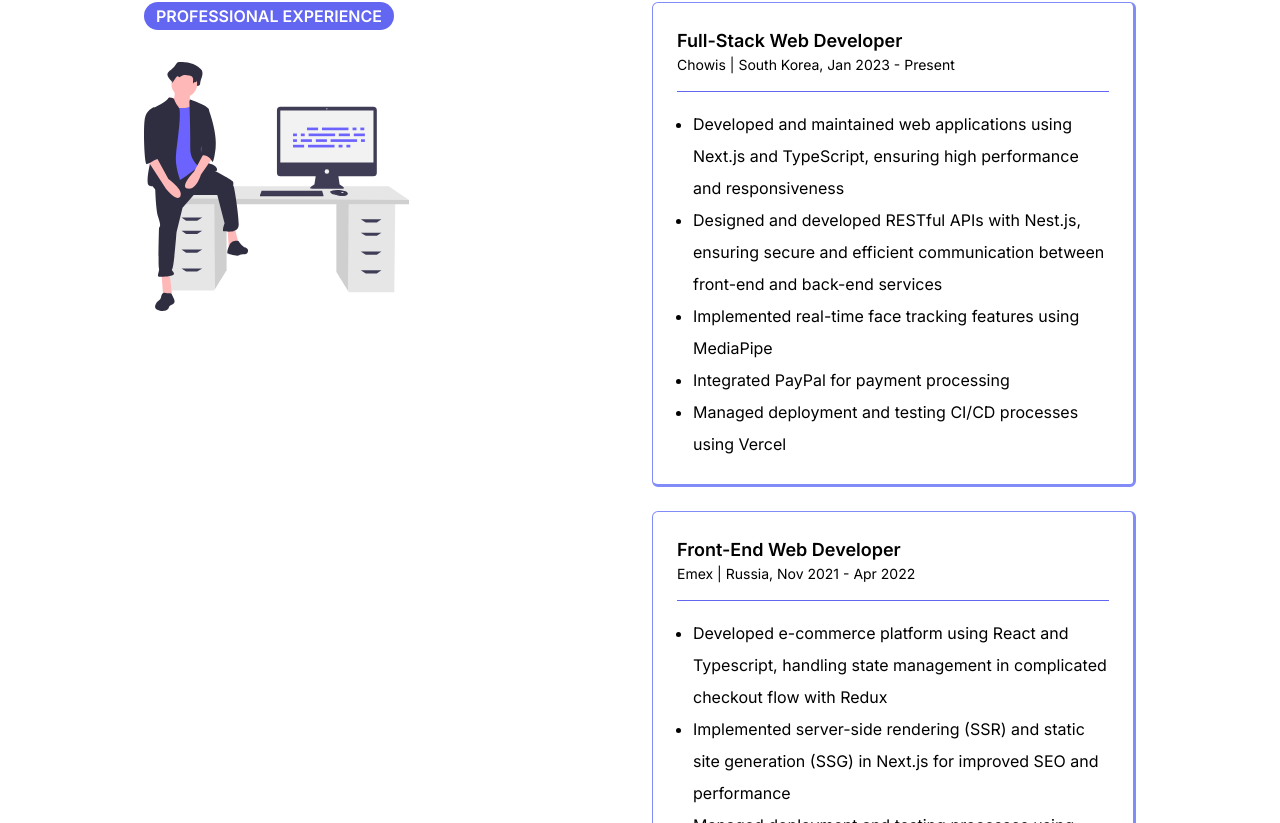
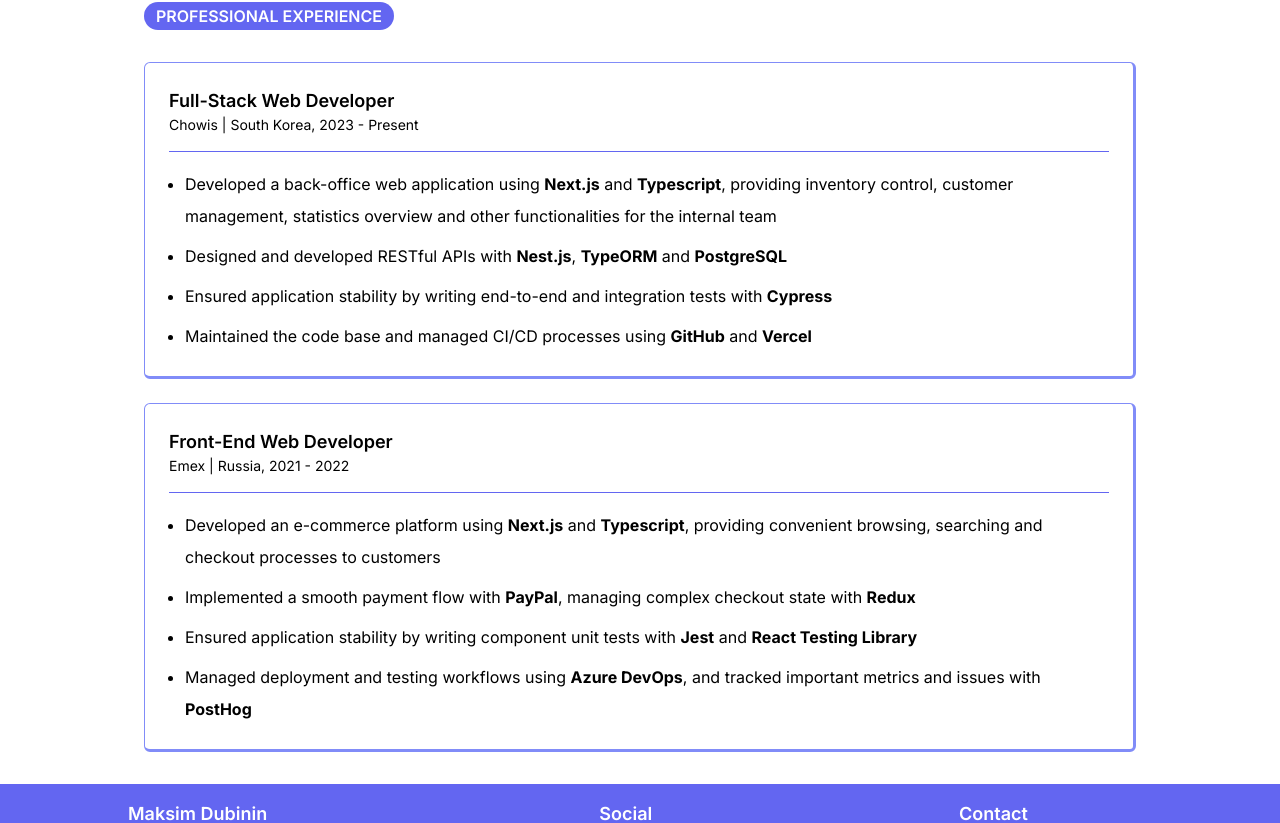
Before and after one commit to AnotherGosu/portfolio, a Next.js app: page /en in a window 1280 px wide. Shown: the part 1777-2600 px from the top of the page. Built offline with nearby package versions, Linux system fonts and the light colour scheme.

Commit message:
Updated experience section

```diff
--- /dev/null
+++ b/src/app/[locale]/(home)/components/Experience/components/Card/index.tsx
@@ -0,0 +1,26 @@
+interface CardProps {
+  title: string;
+  description: string;
+  items: string[];
+}
+
+export const Card = ({ title, description, items }: CardProps) => {
+  return (
+    <article className="rounded-md border border-b-[3px] border-r-[3px] border-indigo-400 p-6">
+      <h3 className="text-lg font-semibold">{title}</h3>
+
+      <p className="text-sm">{description}</p>
+
+      <div className="my-4 h-[1px] bg-indigo-500" />
+
+      <ul className="flex list-disc flex-col gap-2 pl-4 leading-loose">
+        {items.map((item, idx) => (
+          <li
+            key={idx}
+            dangerouslySetInnerHTML={{ __html: item }}
+          />
+        ))}
+      </ul>
+    </article>
+  );
+};
--- a/src/app/[locale]/(home)/components/Experience/index.tsx
+++ b/src/app/[locale]/(home)/components/Experience/index.tsx
@@ -1,11 +1,8 @@
-import Image from "next/image";
-
-import expirienceImg from "@/images/experience.svg";
-
 import { Dict } from "@/utils/localization";
 
-import { Card } from "@/components/common/Card";
 import { Heading } from "@/components/common/Heading";
+
+import { Card } from "./components/Card";
 
 interface ExperienceProps {
   dict: Dict;
@@ -13,44 +10,31 @@
 
 export const Experience = ({ dict }: ExperienceProps) => {
   return (
-    <section className="grid grid-cols-1 lg:grid-cols-2 lg:gap-6">
-      <div>
-        <Heading>{dict.experience.heading}</Heading>
-
-        <Image
-          src={expirienceImg}
-          alt={dict.experience.heading}
-          height={250}
-          className="hidden lg:block"
-        />
-      </div>
+    <section>
+      <Heading>{dict.experience.heading}</Heading>
 
       <div className="flex flex-col gap-6">
         <Card
           title={dict.experience.card_1.title}
-          subtitle={dict.experience.card_1.description}
-          className="border border-b-[3px] border-r-[3px] border-indigo-400"
-        >
-          <ul className="list-disc pl-4 leading-loose">
-            <li>{dict.experience.card_1.item_1}</li>
-            <li>{dict.experience.card_1.item_2}</li>
-            <li>{dict.experience.card_1.item_3}</li>
-            <li>{dict.experience.card_1.item_4}</li>
-            <li>{dict.experience.card_1.item_5}</li>
-          </ul>
-        </Card>
+          description={dict.experience.card_1.description}
+          items={[
+            dict.experience.card_1.item_1,
+            dict.experience.card_1.item_2,
+            dict.experience.card_1.item_3,
+            dict.experience.card_1.item_4,
+          ]}
+        />
 
         <Card
           title={dict.experience.card_2.title}
-          subtitle={dict.experience.card_2.description}
-          className="border border-b-[3px] border-r-[3px] border-indigo-400"
-        >
-          <ul className="list-disc pl-4 leading-loose">
-            <li>{dict.experience.card_2.item_1}</li>
-            <li>{dict.experience.card_2.item_2}</li>
-            <li>{dict.experience.card_2.item_3}</li>
-          </ul>
-        </Card>
+          description={dict.experience.card_2.description}
+          items={[
+            dict.experience.card_2.item_1,
+            dict.experience.card_2.item_2,
+            dict.experience.card_2.item_3,
+            dict.experience.card_2.item_4,
+          ]}
+        />
       </div>
     </section>
   );
--- a/src/components/common/Card/index.tsx
+++ /dev/null
@@ -1,33 +0,0 @@
-import { cn } from "@/utils/cn";
-
-interface CardProps {
-  title?: string;
-  children: React.ReactNode;
-  icon?: React.ReactNode;
-  subtitle?: string | React.ReactNode;
-  className?: string;
-}
-
-export const Card = ({
-  title,
-  icon,
-  subtitle,
-  children,
-  className,
-}: CardProps) => {
-  return (
-    <article className={cn("rounded-md p-6", className)}>
-      <div className="flex justify-between gap-2">
-        <h3 className="text-lg font-semibold">{title}</h3>
-
-        {icon}
-      </div>
-
-      {subtitle && <p className="text-sm">{subtitle}</p>}
-
-      <div className="my-4 h-[1px] bg-indigo-500" />
-
-      {children}
-    </article>
-  );
-};
--- a/src/locales/en.json
+++ b/src/locales/en.json
@@ -30,19 +30,19 @@
     "heading": "Professional Experience",
     "card_1": {
       "title": "Full-Stack Web Developer",
-      "description": "Chowis | South Korea, Jan 2023 - Present",
-      "item_1": "Developed and maintained web applications using Next.js and TypeScript, ensuring high performance and responsiveness",
-      "item_2": "Designed and developed RESTful APIs with Nest.js, ensuring secure and efficient communication between front-end and back-end services",
-      "item_3": "Implemented real-time face tracking features using MediaPipe",
-      "item_4": "Integrated PayPal for payment processing",
-      "item_5": "Managed deployment and testing CI/CD processes using Vercel"
+      "description": "Chowis | South Korea, 2023 - Present",
+      "item_1": "Developed a back-office web application using <b>Next.js</b> and <b>Typescript</b>, providing inventory control, customer management, statistics overview and other functionalities for the internal team",
+      "item_2": "Designed and developed RESTful APIs with <b>Nest.js</b>, <b>TypeORM</b> and <b>PostgreSQL</b>",
+      "item_3": "Ensured application stability by writing end-to-end and integration tests with <b>Cypress</b>",
+      "item_4": "Maintained the code base and managed CI/CD processes using <b>GitHub</b> and <b>Vercel</b>"
     },
     "card_2": {
       "title": "Front-End Web Developer",
-      "description": "Emex | Russia, Nov 2021 - Apr 2022",
-      "item_1": "Developed e-commerce platform using React and Typescript, handling state management in complicated checkout flow with Redux",
-      "item_2": "Implemented server-side rendering (SSR) and static site generation (SSG) in Next.js for improved SEO and performance",
-      "item_3": "Managed deployment and testing processes using Azure DevOps, recorded important metrics and issues with PostHog"
+      "description": "Emex | Russia, 2021 - 2022",
+      "item_1": "Developed an e-commerce platform using <b>Next.js</b> and <b>Typescript</b>, providing convenient browsing, searching and checkout processes to customers",
+      "item_2": "Implemented a smooth payment flow with <b>PayPal</b>, managing complex checkout state with <b>Redux</b>",
+      "item_3": "Ensured application stability by writing component unit tests with <b>Jest</b> and <b>React Testing Library</b>",
+      "item_4": "Managed deployment and testing workflows using <b>Azure DevOps</b>, and tracked important metrics and issues with <b>PostHog</b>"
     }
   },
   "footer": {
--- a/src/locales/ko.json
+++ b/src/locales/ko.json
@@ -30,19 +30,19 @@
     "heading": "경력",
     "card_1": {
       "title": "풀스택 웹 개발자",
-      "description": "(주)초위스커퍼니 | 대한민국, 1월 2023년 - 현재",
-      "item_1": "TypeScript와 Next.js를 사용하여 높은 성능과 반응성을 보장하는 웹 애플리케이션을 개발 및 유지 관리했습니다",
-      "item_2": "Nest.js를 사용하여 RESTful API를 설계하고 개발하여 프론트엔드와 백엔드 서비스 간의 안전하고 효율적인 통신을 보장했습니다",
-      "item_3": "MediaPipe를 사용하여 실시간 얼굴 추적 기능을 구현했습니다",
-      "item_4": "결제 처리를 위해 PayPal을 통합했습니다",
-      "item_5": "Vercel을 사용하여 배포 및 테스트 CI/CD 프로세스를 관리했습니다"
+      "description": "(주)초위스커퍼니 | 대한민국, 2023년 - 현재",
+      "item_1": "<b>Next.js</b>와 <b>TypeScript</b>를 사용하여 재고 관리, 고객 관리, 통계 개요 등 내부 팀을 위한 다양한 기능을 제공하는 백오피스 웹 애플리케이션을 개발함",
+      "item_2": "<b>Nest.js</b>, <b>TypeORM</b>, <b>PostgreSQL</b>로 RESTful API를 설계 및 개발함",
+      "item_3": "<b>Cypress</b>로 엔드투엔드 및 통합 테스트를 작성하여 애플리케이션의 안정성을 보장함",
+      "item_4": "<b>GitHub</b>과 <b>Vercel</b>을 사용하여 코드베이스를 유지 관리하고 CI/CD 프로세스를 관리함"
     },
     "card_2": {
       "title": "프론트엔드 웹 개발자",
-      "description": "Emex | 러시아, 10월 2021년 - 4월 2022년",
-      "item_1": "React와 TypeScript를 사용하여 전자상거래 플랫폼을 개발하고, Redux로 결제 흐름의 상태 관리를 처리했습니다",
-      "item_2": "Next.js에서 서버 사이드 렌더링(SSR) 및 정적 사이트 생성(SSG)을 구현하여 SEO와 성능을 향상시켰습니다",
-      "item_3": "Azure DevOps를 사용하여 배포 및 테스트 프로세스를 관리하고, PostHog로 중요한 지표와 이슈를 기록했습니다"
+      "description": "Emex | 러시아, 2021년 - 2022년",
+      "item_1": "<b>Next.js</b>와 <b>TypeScript</b>를 사용하여 고객에게 편리한 브라우징, 검색 및 체크아웃 프로세스를 제공하는 전자상거래 플랫폼을 개발함",
+      "item_2": "<b>PayPal</b>을 사용해 원활한 결제 흐름을 구현하고, <b>Redux</b>로 복잡한 체크아웃 상태를 관리함",
+      "item_3": "<b>Jest</b>와 <b>React Testing Library</b>로 컴포넌트 단위 테스트를 작성하여 애플리케이션의 안정성을 보장함",
+      "item_4": "<b>Azure DevOps</b>를 사용해 배포 및 테스트 워크플로우를 관리하고, <b>PostHog</b>로 중요한 지표와 이슈를 추적함"
     }
   },
   "footer": {
```
